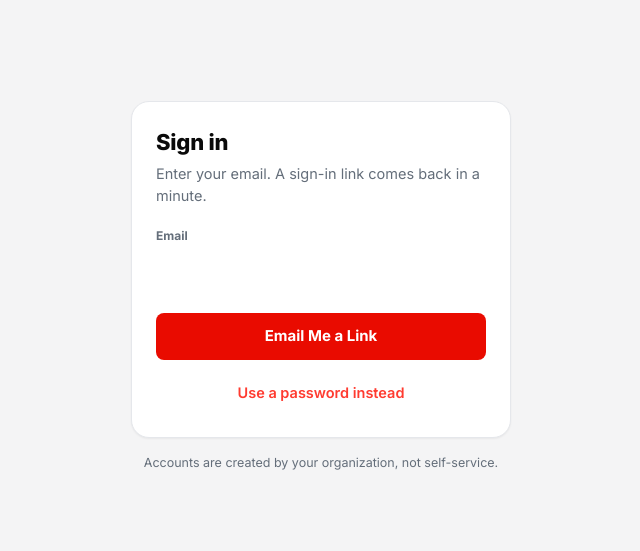
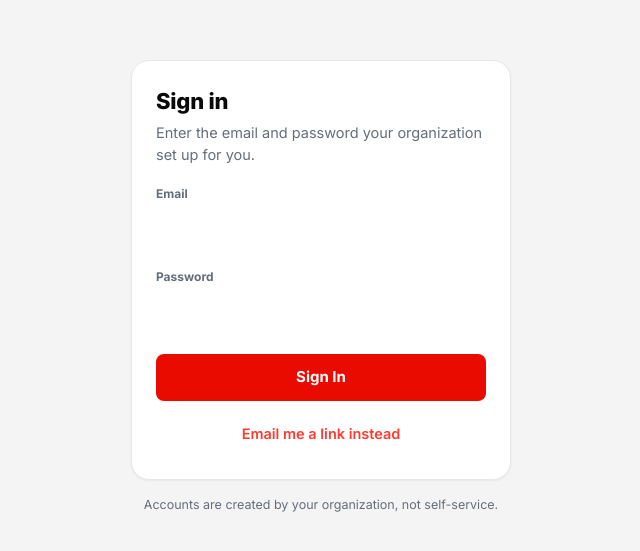
Before and after one commit to davefisher813/bridge-app, a Next.js app: page /login in a window 1280 px wide. Shown: the part 113-664 px from the top of the page, without its empty margins (319-959 px from the left). Built offline with nearby package versions, Linux system fonts and the light colour scheme.

Commit message:
Sign-in leads with the password
Co-Authored-By: Claude Fable 5.1 <noreply@anthropic.com>
Claude-Session: https://claude.ai/code/session_01MmwPqPEjZdUyg4B7Lt13cu

```diff
--- a/src/app/login/page.tsx
+++ b/src/app/login/page.tsx
@@ -28,7 +28,7 @@ export default async function LoginPage({
     <main className="flex min-h-screen items-center justify-center bg-bg px-4">
       <div className="w-full max-w-[380px]">
         <div className="rounded-[18px] border border-line bg-paper p-6 shadow-sm">
-          <SignInForm magicLink={sendMagicLink} password={login} initialError={error} startWithPassword={mode === "password"} />
+          <SignInForm magicLink={sendMagicLink} password={login} initialError={error} startWithPassword={mode !== "link"} />
         </div>
 
         <p className="mt-4 text-center text-[12.5px] text-muted">Accounts are created by your organization, not self-service.</p>
--- a/src/components/SignInForm.tsx
+++ b/src/components/SignInForm.tsx
@@ -16,7 +16,11 @@ export function SignInForm({
   magicLink,
   password,
   initialError,
-  startWithPassword = false,
+  // Password first. The magic link needs an email template, a URL
+  // allowlist and a fresh link every time; the password needs none of
+  // that, and it is what got Dave in on 2026-09-19 after two hours of
+  // dead links. The link is one tap away for everyone invited later.
+  startWithPassword = true,
 }: {
   magicLink: MagicLinkAction;
   password: PasswordAction;
```
Also changed, not shown: 1 other file (tests, documents, lock files or other folders).
